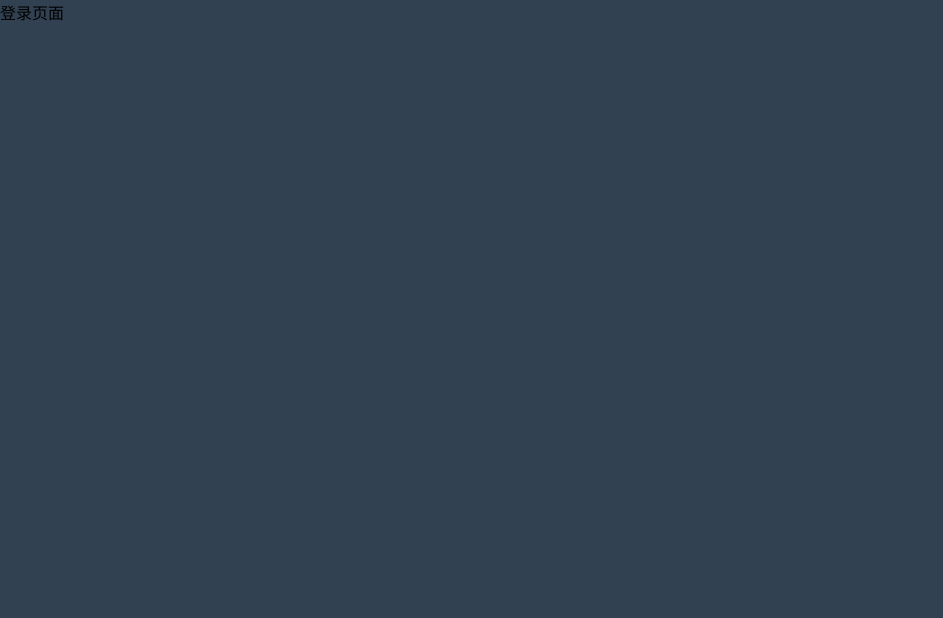
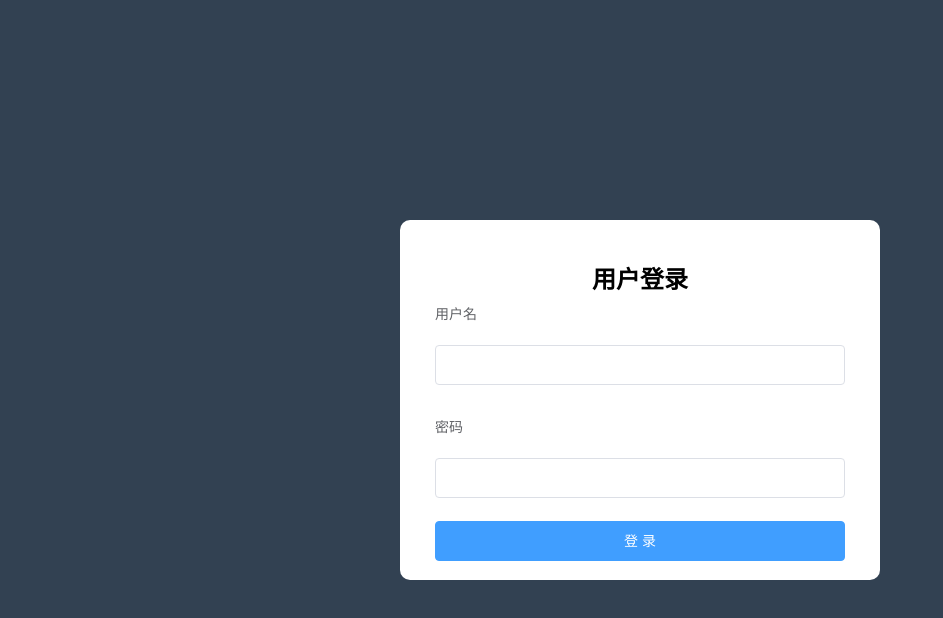
Before and after one commit to dsl14122/fristmanagement-vue, a Vue app: page /#/login in a window 1280 px wide. Shown: the top 618 px of the page, without its empty margins (0-943 px from the left). Built offline with nearby package versions, Linux system fonts and the light colour scheme.

Commit message:
后台首页头部&登录页面

```diff
--- /dev/null
+++ b/src/components/index.vue
@@ -0,0 +1,61 @@
+<template>
+  <el-container class="indexBox">
+    <el-header class="indexTitle">
+      <el-row>
+        <el-col :span="4">
+          <div class="grid-content bg-purple">
+              <img class="logo" src="../assets/logo.png" alt="">
+          </div>
+        </el-col>
+        <el-col :span="19">
+          <div class="grid-content bg-purple-light title" >三国后台管理</div>
+        </el-col>
+        <el-col :span="1">
+          <div class="grid-content bg-purple">
+               <el-button type="danger" class="logout" icon="el-icon-delete" circle></el-button>
+          </div>
+        </el-col>
+      </el-row>
+    </el-header>
+    <el-container>
+      <el-aside width="200px" class="indexLeft">Aside</el-aside>
+      <el-main class="indexRight">Main</el-main>
+    </el-container>
+  </el-container>
+</template>
+
+<script>
+export default {
+  name: "index"
+};
+</script>
+
+<style lang='scss'>
+.indexBox {
+  height: 100%;
+  .indexTitle {
+    background-color: #b3c0d1;
+    .logo{
+        height: 60px;
+        img{
+            width: 100%;
+        }
+    }
+    .title{
+        text-align: center;
+        line-height:60px;
+        color: #fff;
+        font-size: 25px;
+        font-weight: bold;
+    }
+    .logout{
+        margin-top: 10px;
+    }
+  }
+  .indexLeft {
+  }
+  .indexRight {
+    background-color: #e9eef3;
+  }
+}
+</style>
--- a/src/components/login.vue
+++ b/src/components/login.vue
@@ -1,21 +1,56 @@
 <template>
-    <div class="login">登录页面</div>
+  <div class="login">
+    <div class="center_box">
+        <h2>用户登录</h2>
+      <el-form label-position="top" label-width="80px" >
+        <el-form-item  label="用户名">
+          <el-input></el-input>
+        </el-form-item>
+        <el-form-item label="密码">
+          <el-input></el-input>
+        </el-form-item>
+        <el-form-item>
+          <el-button class="btnLogin" type="primary">登 录</el-button>
+        </el-form-item>
+      </el-form>
+    </div>
+  </div>
 </template>
 
 <script>
 export default {
-  name: 'login'
-}
+  name: "login"
+};
 </script>
 
 <style lang='scss'>
-html,body{
+html,
+body {
   height: 100%;
   margin: 0;
   padding: 0;
-  .login{
+  .login {
     height: 100%;
     background-color: #324152;
+    display: flex;
+    justify-content: center;
+    align-items: center;
+    .center_box {
+      width: 480px;
+      height: 360px;
+      background-color: #fff;
+      border-radius: 10px;
+      padding: 40px 35px;
+      box-sizing: border-box;
+      .btnLogin{
+          width: 100%;
+      }
+      h2{
+          margin: 0;
+          padding: 0;
+          text-align: center;
+      }
+    }
   }
 }
 </style>
```
Also changed, not shown: src/router.js (+5 -4 lines), src/assets/logo.png.
